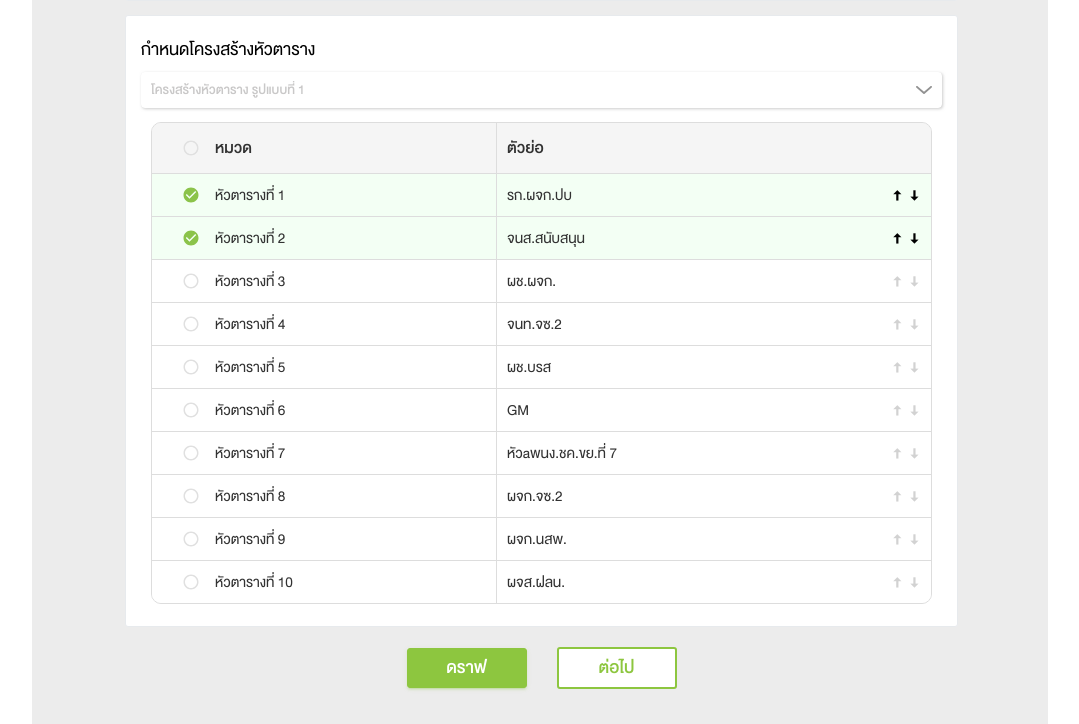
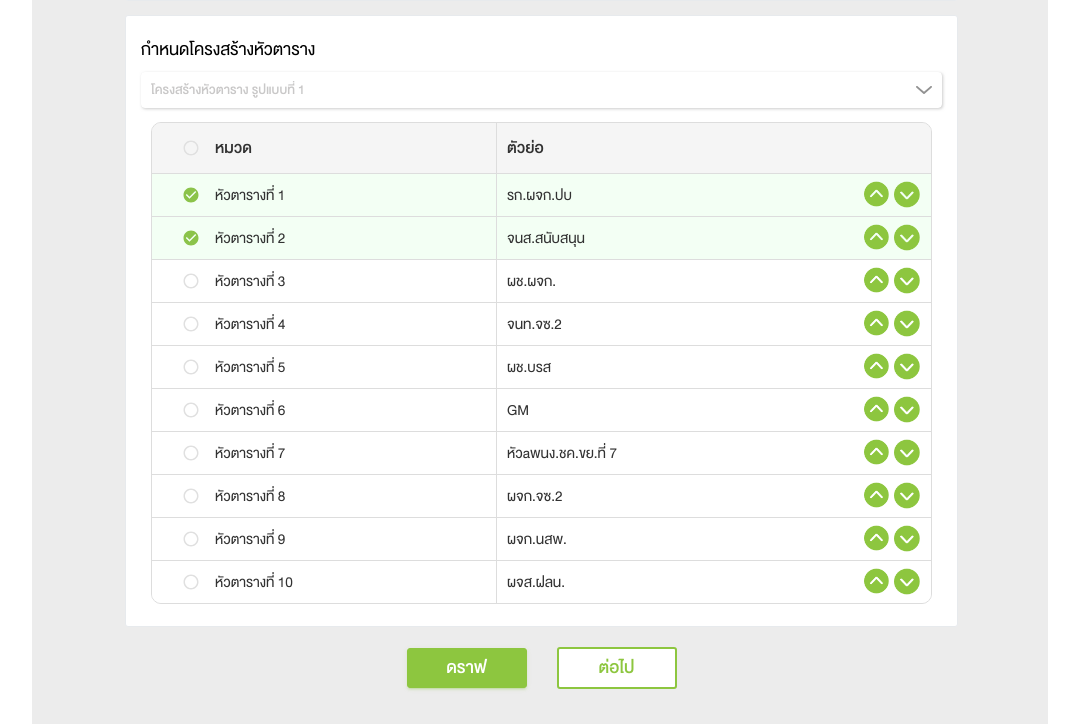
Before and after one commit to Ancharee/mbk-frontend, a website: page book-create.html in a window 1280 px wide. Shown: the part 1690-2414 px from the top of the page, without its empty margins (178-1257 px from the left). Drawn offline with Linux system fonts and the light colour scheme; files that its build step writes are made by us from their sources; files whose address does not match are found by name.

Commit message:
change icon up down

```diff
--- a/book-create.html
+++ b/book-create.html
@@ -884,8 +884,12 @@
                                   <div class="checkbox-text__col">หัวตารางที่ 1</div>
                                   <div>รก.ผจก.ปบ</div>
                                   <div class="template-copy-list__action">
-                                    <button class="btn btn-sm reorder-up"><i class="icon-arrow-up"></i></button>
-                                    <button class="btn btn-sm reorder-down"><i class="icon-arrow-down"></i></button>
+                                    <button class="btn btn-sm reorder-up">
+                                      <img src="images/arrow-up.png" alt="up">
+                                    </button>
+                                    <button class="btn btn-sm reorder-down">
+                                      <img src="images/arrow-down.png" alt="down">
+                                    </button>
                                   </div>
                                 </div>
                               </label>
@@ -907,8 +911,8 @@
                                   <div class="checkbox-text__col">หัวตารางที่ 2</div>
                                   <div>จนส.สนับสนุน</div>
                                   <div class="template-copy-list__action">
-                                    <button class="btn btn-sm reorder-up"><i class="icon-arrow-up"></i></button>
-                                    <button class="btn btn-sm reorder-down"><i class="icon-arrow-down"></i></button>
+                                    <button class="btn btn-sm reorder-up"><img src="images/arrow-up.png" alt="up"></button>
+                                    <button class="btn btn-sm reorder-down"><img src="images/arrow-down.png" alt="down"></button>
                                   </div>
                                 </div>
                               </label>
@@ -929,8 +933,8 @@
                                   <div class="checkbox-text__col">หัวตารางที่ 3</div>
                                   <div>ผช.ผจก.</div>
                                   <div class="template-copy-list__action">
-                                    <button class="btn btn-sm reorder-up"><i class="icon-arrow-up"></i></button>
-                                    <button class="btn btn-sm reorder-down"><i class="icon-arrow-down"></i></button>
+                                    <button class="btn btn-sm reorder-up"><img src="images/arrow-up.png" alt="up"></button>
+                                    <button class="btn btn-sm reorder-down"><img src="images/arrow-down.png" alt="down"></button>
                                   </div>
                                 </div>
                               </label>
@@ -951,8 +955,8 @@
                                   <div class="checkbox-text__col">หัวตารางที่ 4</div>
                                   <div>จนท.จซ.2</div>
                                   <div class="template-copy-list__action">
-                                    <button class="btn btn-sm reorder-up"><i class="icon-arrow-up"></i></button>
-                                    <button class="btn btn-sm reorder-down"><i class="icon-arrow-down"></i></button>
+                                    <button class="btn btn-sm reorder-up"><img src="images/arrow-up.png" alt="up"></button>
+                                    <button class="btn btn-sm reorder-down"><img src="images/arrow-down.png" alt="down"></button>
                                   </div>
                                 </div>
                               </label>
@@ -973,8 +977,8 @@
                                   <div class="checkbox-text__col">หัวตารางที่ 5</div>
                                   <div>ผช.บรส</div>
                                   <div class="template-copy-list__action">
-                                    <button class="btn btn-sm reorder-up"><i class="icon-arrow-up"></i></button>
-                                    <button class="btn btn-sm reorder-down"><i class="icon-arrow-down"></i></button>
+                                    <button class="btn btn-sm reorder-up"><img src="images/arrow-up.png" alt="up"></button>
+                                    <button class="btn btn-sm reorder-down"><img src="images/arrow-down.png" alt="down"></button>
                                   </div>
                                 </div>
                               </label>
@@ -995,8 +999,8 @@
                                   <div class="checkbox-text__col">หัวตารางที่ 6</div>
                                   <div>GM</div>
                                   <div class="template-copy-list__action">
-                                    <button class="btn btn-sm reorder-up"><i class="icon-arrow-up"></i></button>
-                                    <button class="btn btn-sm reorder-down"><i class="icon-arrow-down"></i></button>
+                                    <button class="btn btn-sm reorder-up"><img src="images/arrow-up.png" alt="up"></button>
+                                    <button class="btn btn-sm reorder-down"><img src="images/arrow-down.png" alt="down"></button>
                                   </div>
                                 </div>
                               </label>
@@ -1017,8 +1021,8 @@
                                   <div class="checkbox-text__col">หัวตารางที่ 7</div>
                                   <div>หัวaพนง.ชค.ขย.ที่ 7</div>
                                   <div class="template-copy-list__action">
-                                    <button class="btn btn-sm reorder-up"><i class="icon-arrow-up"></i></button>
-                                    <button class="btn btn-sm reorder-down"><i class="icon-arrow-down"></i></button>
+                                    <button class="btn btn-sm reorder-up"><img src="images/arrow-up.png" alt="up"></button>
+                                    <button class="btn btn-sm reorder-down"><img src="images/arrow-down.png" alt="down"></button>
                                   </div>
                                 </div>
                               </label>
@@ -1039,8 +1043,8 @@
                                   <div class="checkbox-text__col">หัวตารางที่ 8</div>
                                   <div>ผจก.จซ.2</div>
                                   <div class="template-copy-list__action">
-                                    <button class="btn btn-sm reorder-up"><i class="icon-arrow-up"></i></button>
-                                    <button class="btn btn-sm reorder-down"><i class="icon-arrow-down"></i></button>
+                                    <button class="btn btn-sm reorder-up"><img src="images/arrow-up.png" alt="up"></button>
+                                    <button class="btn btn-sm reorder-down"><img src="images/arrow-down.png" alt="down"></button>
                                   </div>
                                 </div>
                               </label>
@@ -1061,8 +1065,8 @@
                                   <div class="checkbox-text__col">หัวตารางที่ 9</div>
                                   <div>ผจก.นสพ.</div>
                                   <div class="template-copy-list__action">
-                                    <button class="btn btn-sm reorder-up"><i class="icon-arrow-up"></i></button>
-                                    <button class="btn btn-sm reorder-down"><i class="icon-arrow-down"></i></button>
+                                    <button class="btn btn-sm reorder-up"><img src="images/arrow-up.png" alt="up"></button>
+                                    <button class="btn btn-sm reorder-down"><img src="images/arrow-down.png" alt="down"></button>
                                   </div>
                                 </div>
                               </label>
@@ -1083,8 +1087,8 @@
                                   <div class="checkbox-text__col">หัวตารางที่ 10</div>
                                   <div>ผจส.ฝลน.</div>
                                   <div class="template-copy-list__action">
-                                    <button class="btn btn-sm reorder-up"><i class="icon-arrow-up"></i></button>
-                                    <button class="btn btn-sm reorder-down"><i class="icon-arrow-down"></i></button>
+                                    <button class="btn btn-sm reorder-up"><img src="images/arrow-up.png" alt="up"></button>
+                                    <button class="btn btn-sm reorder-down"><img src="images/arrow-down.png" alt="down"></button>
                                   </div>
                                 </div>
                               </label>
--- a/scss/pages/_book.scss
+++ b/scss/pages/_book.scss
@@ -98,16 +98,16 @@
 
 .template-copy-list__action {
   position: absolute;
-  top: 10px;
+  top: 6px;
   right: 10px;
   z-index: 2;
 
   .btn {
-    padding: 2px;
+    padding: 0;
   }
 
   img {
-    width: 10px;
+    width: 26px;
   }
 }
 
```
Also changed, not shown: css/style.css, 1 other file.
